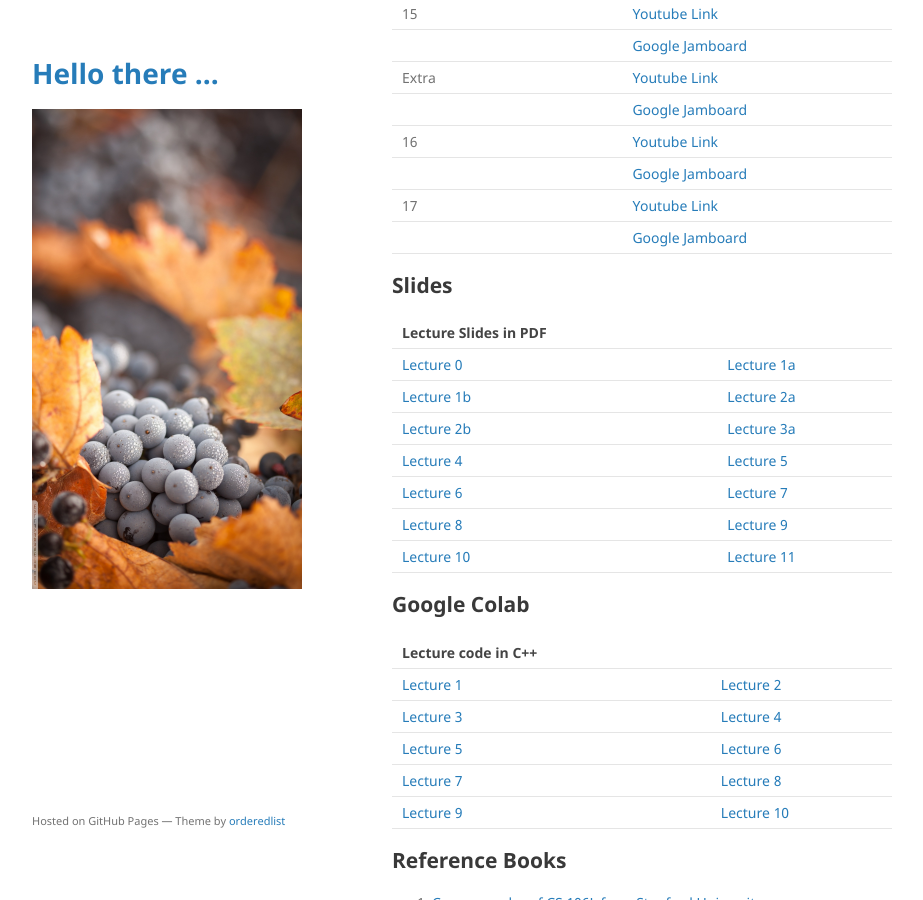
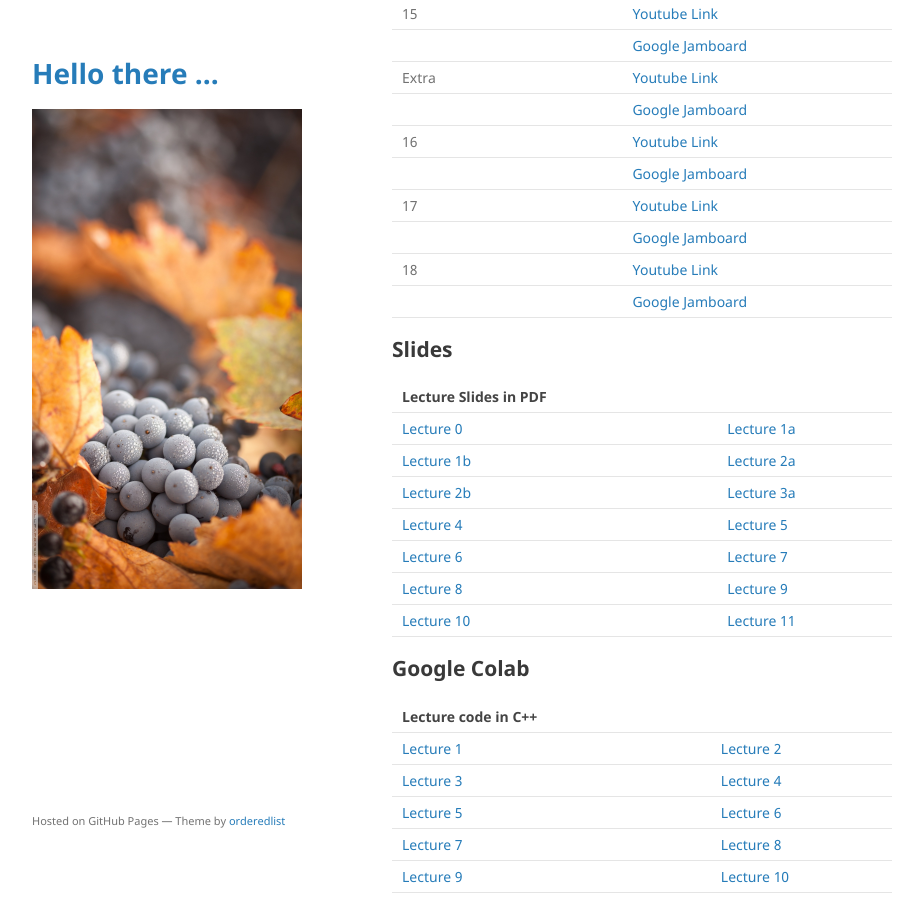
Before and after one commit to mohammadmotiurrahman/mohammadmotiurrahman.github.io, a Jekyll site: the page built from cse203_4/index.md, in a window 1280 px wide and 900 px high, scrolled down 3469 px. Shown: the whole window, without its empty margins (178-1101 px from the left). Built offline with Jekyll 4.4.1, drawn with Linux system fonts in a browser that asks for light colours; our own code applies the rules of GitHub Pages for plain Markdown files.

Commit message:
Create index.md

```diff
--- a/cse203_4/index.md
+++ b/cse203_4/index.md
@@ -117,6 +117,8 @@ environment will force me to not evaluate your exam copies.
 |         |              | [Google Jamboard]() |
 | 17      |              | [Youtube Link](https://youtu.be/aD2eK6LX3H8)                                                                   |
 |         |              | [Google Jamboard]() |
+| 18      |              | [Youtube Link](https://youtu.be/yQTk8GnR5So)                                                                   |
+|         |              | [Google Jamboard]() |
 
 
 
```
